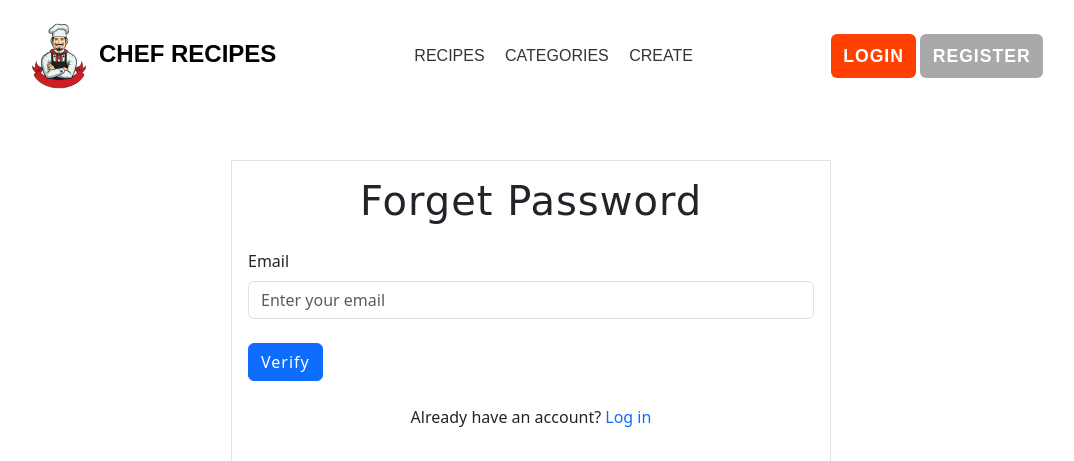
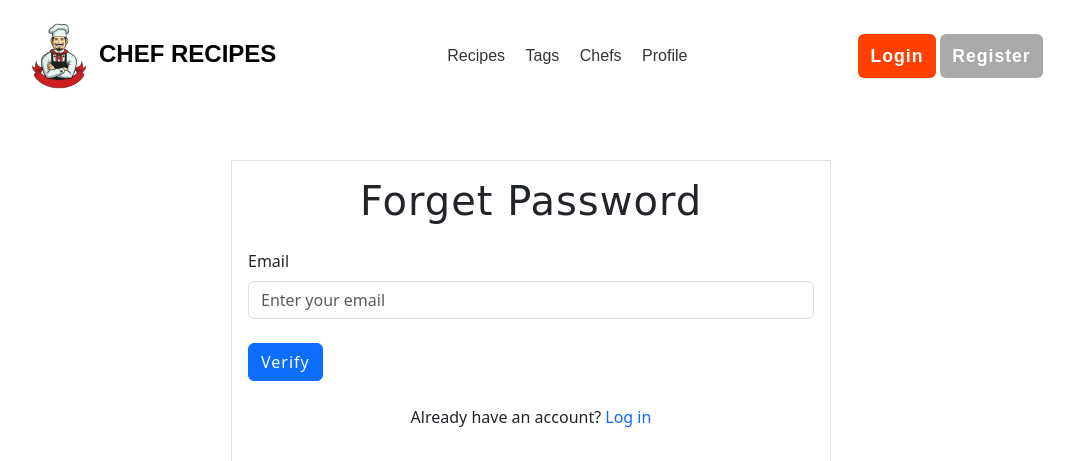
Before and after one commit to Asif-Biswas/recipe, a Django app: page /account/verify-otp/ in a window 1280 px wide. Shown: the top 461 px of the page, without its empty margins (109-1183 px from the left). Run offline with Django 4.2, Linux system fonts and the light colour scheme.

Commit message:
1st milestone

```diff
--- a/templates/includes/navbar.html
+++ b/templates/includes/navbar.html
@@ -2,19 +2,20 @@
 <header>
   <section class="wrapper nav-flex">
       <nav>
-         <a href="#" style="font-size: 24px; font-weight: bold; font-family: Arial, Helvetica, sans-serif; color: black;"><img src="{% static 'images/chef.png' %}" class="logo">CHEF RECIPES</a>
+         <a href="{% url 'main:home' %}" style="font-size: 24px; font-weight: bold; font-family: Arial, Helvetica, sans-serif; color: black;"><img src="{% static 'images/chef.png' %}" class="logo">CHEF RECIPES</a>
       </nav>
       <nav class="navigation">
         <ul>
-                <li><a href="#">RECIPES</a></li>
-                <li><a href="#">CATEGORIES</a></li>
-                <li><a href="#">CREATE</a></li>
+                <li><a href="#">Recipes</a></li>
+                <li><a href="#">Tags</a></li>
+                <li><a href="#">Chefs</a></li>
+                <li><a href="{% url 'account:profile' %}">Profile</a></li>
         </ul>
       </nav>
       {% if not request.user.is_authenticated %}
       <nav class="login-area">
-          <button class="login"><a href="{% url 'account:login' %}">LOGIN</a></button>
-          <button class="register"><a href="{% url 'account:signup' %}">REGISTER</a></button>
+          <button class="login"><a href="{% url 'account:login' %}">Login</a></button>
+          <button class="register"><a href="{% url 'account:signup' %}">Register</a></button>
       </nav>
       {% endif %}
   </section>
```
Also changed, not shown: db.sqlite3.
